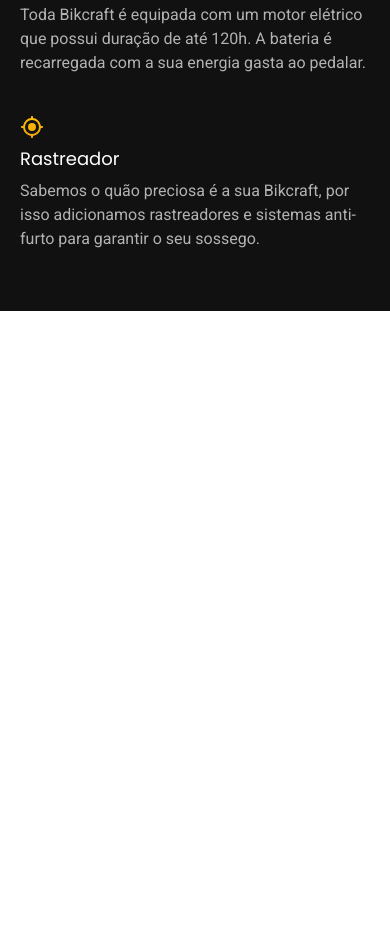
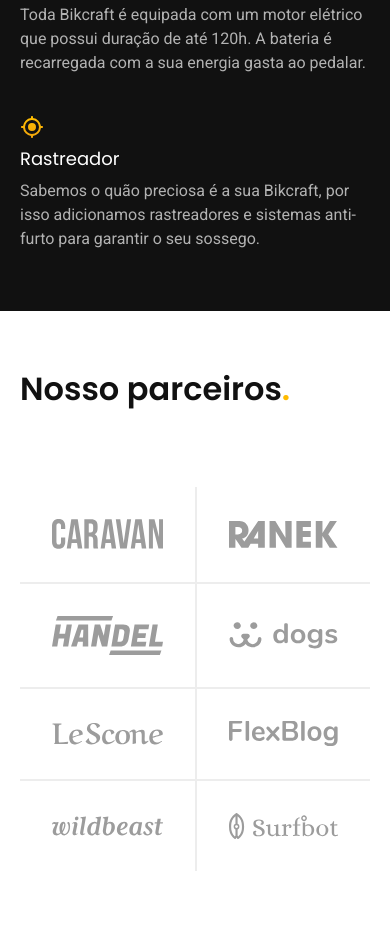
Before and after one commit to ruanlins/projeto-bikcraft, a plain HTML site: page index.html in a window 390 px wide. Shown: the part 2682-3613 px from the top of the page. Before the commit the page ends 2993 px from the top, so only its background shows below. Drawn offline with Linux system fonts and the light colour scheme.

Commit message:
Seção de parceiros pronta

```diff
--- /dev/null
+++ b/assets/css/home/parceiros.css
@@ -0,0 +1,57 @@
+.parceiros {
+    padding-top: 60px;
+    padding-bottom: 120px;
+}
+
+.parceiros h2 {
+    margin-bottom: 60px;
+}
+
+.parceiros ul {
+    padding: 0 20px;
+    max-width: 1400px;
+    margin: 0 auto;
+    display: grid;
+    grid-template-columns: repeat(4, 1fr);
+}
+
+.parceiros li {
+    padding: 32px;
+    display: flex;
+    border-left: 2px solid var(--cor-2);
+}
+
+.parceiros img {
+    margin: auto;
+}
+
+.parceiros li:first-child,
+.parceiros :nth-child(5) {
+    border-left: none;
+}
+
+.parceiros li:nth-child(n + 5) {
+    border-top: 2px solid var(--cor-2);
+}
+
+@media (max-width: 800px) {
+    .parceiros {
+        padding-bottom: 60px;
+    }
+
+    .parceiros h2 {
+        padding-bottom: 20px;
+    }
+
+    .parceiros ul {
+        grid-template-columns: repeat(2, 1fr);
+    }
+
+    .parceiros li:nth-child(n + 3) {
+        border-top: 2px solid var(--cor-2);
+    }
+
+    .parceiros li:nth-child(odd) {
+        border-left: none;
+    }
+}
--- a/assets/css/style.css
+++ b/assets/css/style.css
@@ -7,6 +7,7 @@
 
 @import "./home/introducao.css";
 @import "./home/tecnologia.css";
+@import "./home/parceiros.css";
 
 /* Bicicletas */
 
--- a/index.html
+++ b/index.html
@@ -138,6 +138,20 @@
             </div>
         </div>
     </article>
+
+    <section class="parceiros" aria-label="Nossos Parceiros">
+        <h2 class=" container font-1-xxl">Nosso parceiros<span class="cor-p1">.</h2>
+        <ul>
+            <li><img src="./assets/img/parceiros/caravan.svg" alt="caravan"></li>
+            <li><img src="./assets/img/parceiros/ranek.svg" alt="ranek"></li>
+            <li><img src="./assets/img/parceiros/handel.svg" alt="handel"></li>
+            <li><img src="./assets/img/parceiros/dogs.svg" alt="dogs"></li>
+            <li><img src="./assets/img/parceiros/lescone.svg" alt="lescone"></li>
+            <li><img src="./assets/img/parceiros/flexblog.svg" alt="flexblog"></li>
+            <li><img src="./assets/img/parceiros/wildbeast.svg" alt="wildbest"></li>
+            <li><img src="./assets/img/parceiros/surfbot.svg" alt="surftbot"></li>
+        </ul>
+    </section>
 </body>
 
 </html>
```
